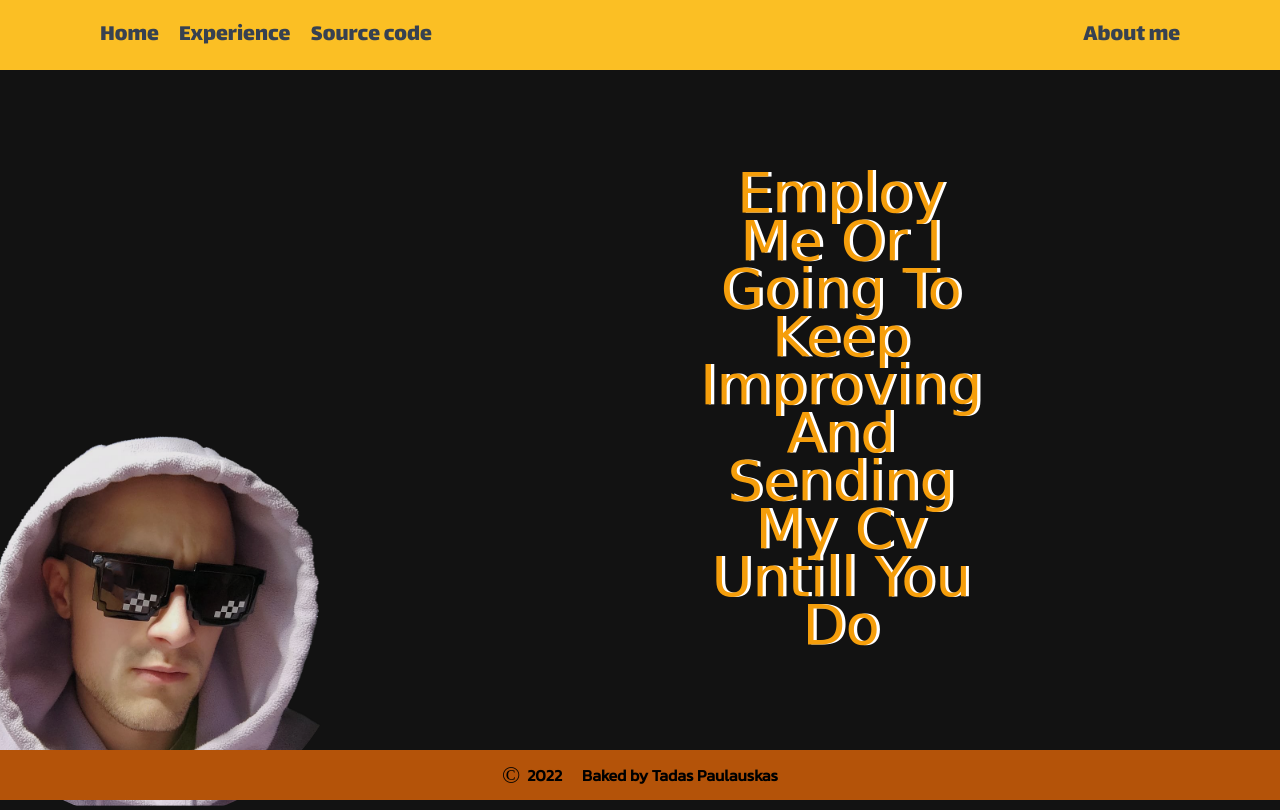
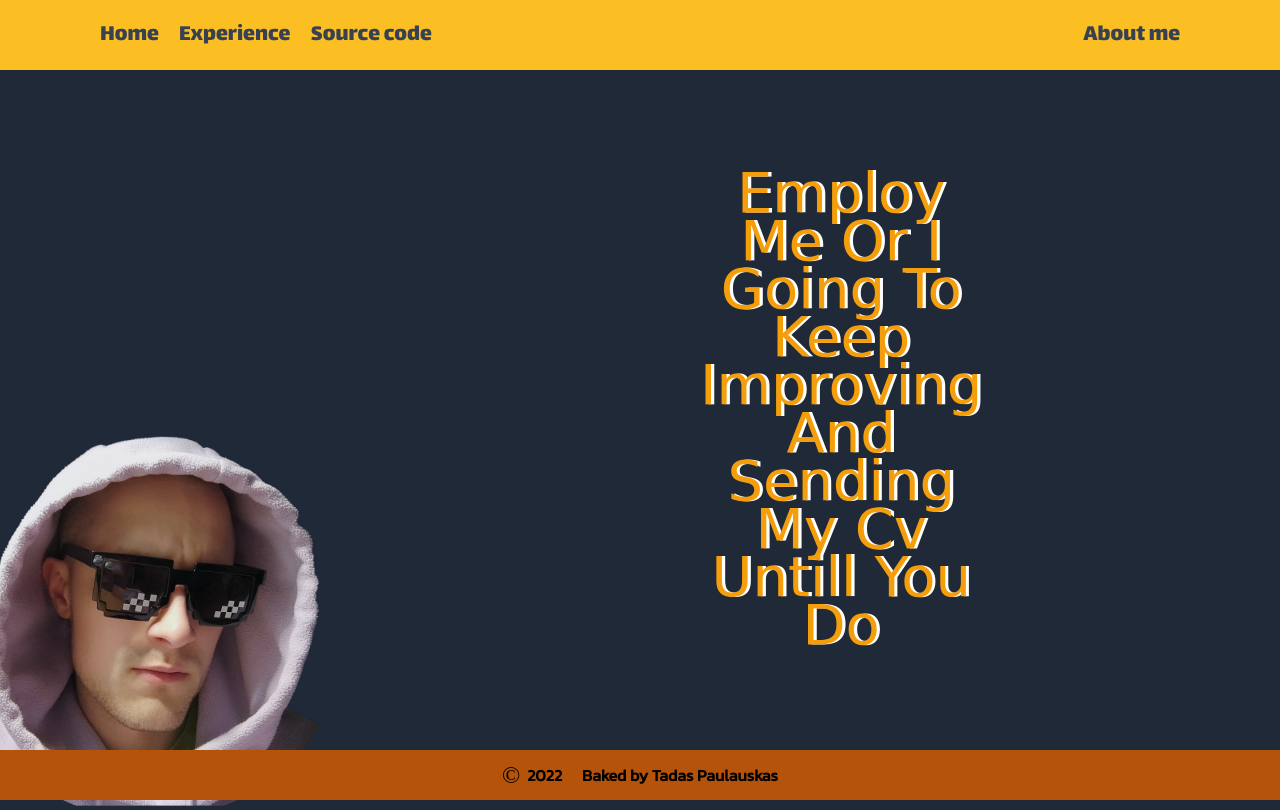
Before and after one commit to Devoustate/webCv, a plain HTML site: page index.html in a window 1280 px wide. Drawn offline with nearby package versions, Linux system fonts and the light colour scheme; a web font is replaced by a local one.

Commit message:
Background color change

```diff
--- a/css/index.css
+++ b/css/index.css
@@ -65,7 +65,7 @@ Variables
 Global style
 --------- */
 body {
-    background-color: rgb(18, 18, 18);
+    background-color: var(--grey-800);
 }
 
 p {
```
